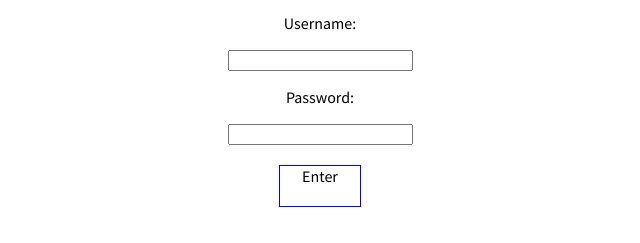
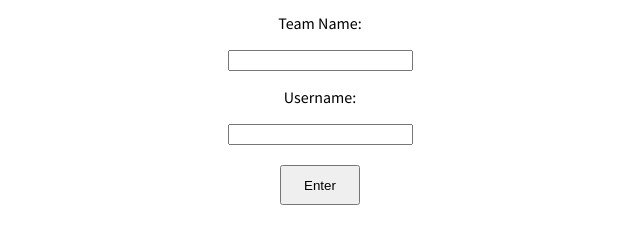
Before and after one commit to aliche-a/Eggtivity, a plain HTML site: page signin.html in a window 1280 px wide. Shown: the part 103-346 px from the top of the page, without its empty margins (320-960 px from the left). Drawn offline with Linux system fonts and the light colour scheme.

Commit message:
submit button for signin page

```diff
--- a/css/signin.css
+++ b/css/signin.css
@@ -16,12 +16,14 @@ html, body{
 
 #login-button{
 	/*margin-top: 10px;*/
-	border: 1px solid blue;
+	/*border: 1px solid blue;*/
 	width: 80px;
 	height: 40px;
 	left: 0;
 	right: 0;
 	margin: 20px auto;
+	cursor: pointer;
+	cursor: hand;
 }
 
 #login-button p{
--- a/js/scripts.js
+++ b/js/scripts.js
@@ -92,3 +92,5 @@
             //start_timeline();
         }
         //start_timeline();
+
+        var dataRef = new Firebase('https://blinding-heat-908.firebaseio.com/');
--- a/signin.html
+++ b/signin.html
@@ -11,10 +11,11 @@
 		<div class="row title">Eggtivity</div>
 		<div class="row loginform">
 			<div id="form">
+				<p>Team Name: </p><input type="text">
 				<p>Username: </p><input type="text">
-				<p>Password: </p><input type="text">
-				<div id="login-button">Enter</div>
+				<!-- <button type="button" id="login-button">Enter</button> -->
 			</div>
+			<button type="button" id="login-button" onclick="location.href='./index.html'">Enter</button>
 
 		</div>
 	</body>
```
Also changed, not shown: index.html (+7 -6 lines), js/signin.js (added).
